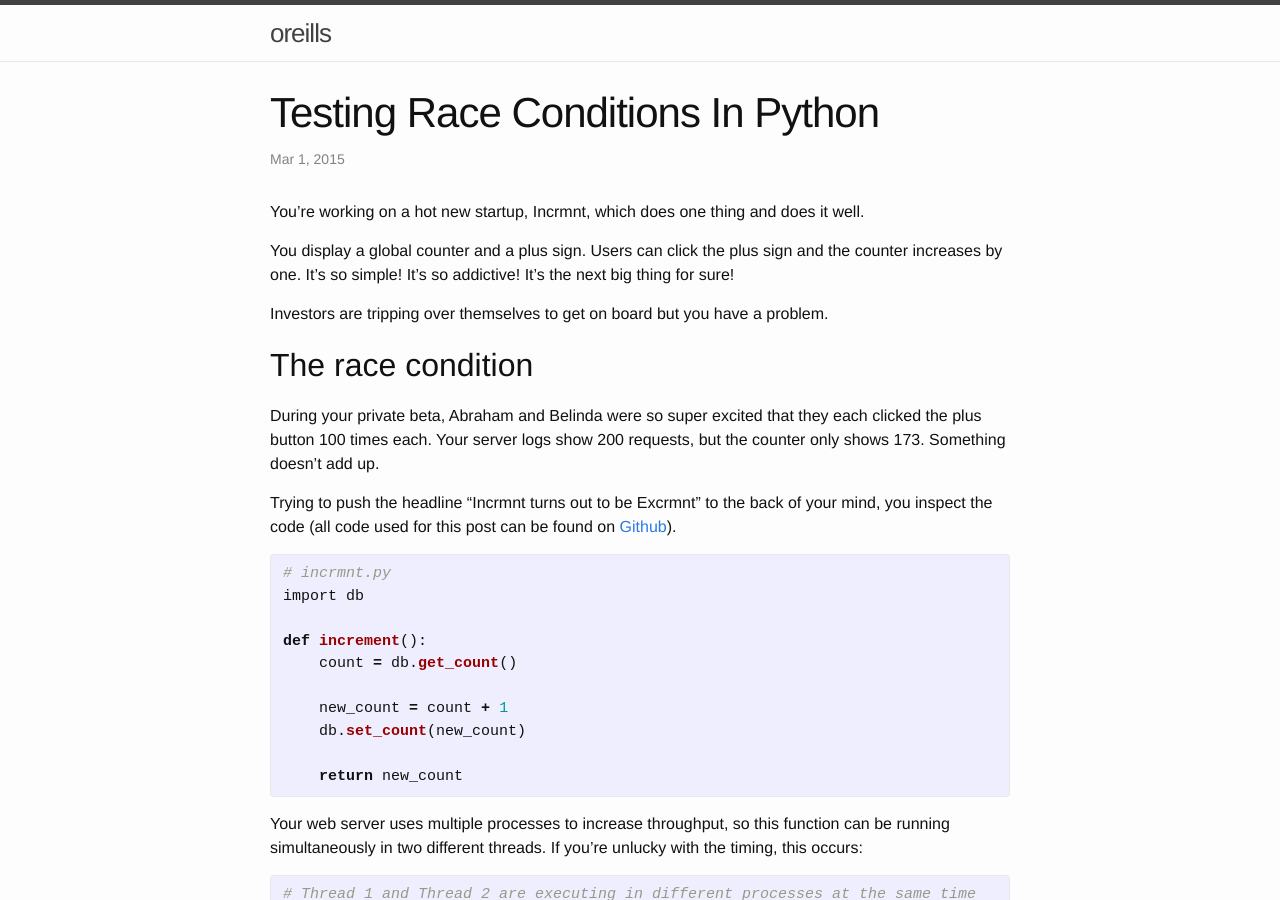
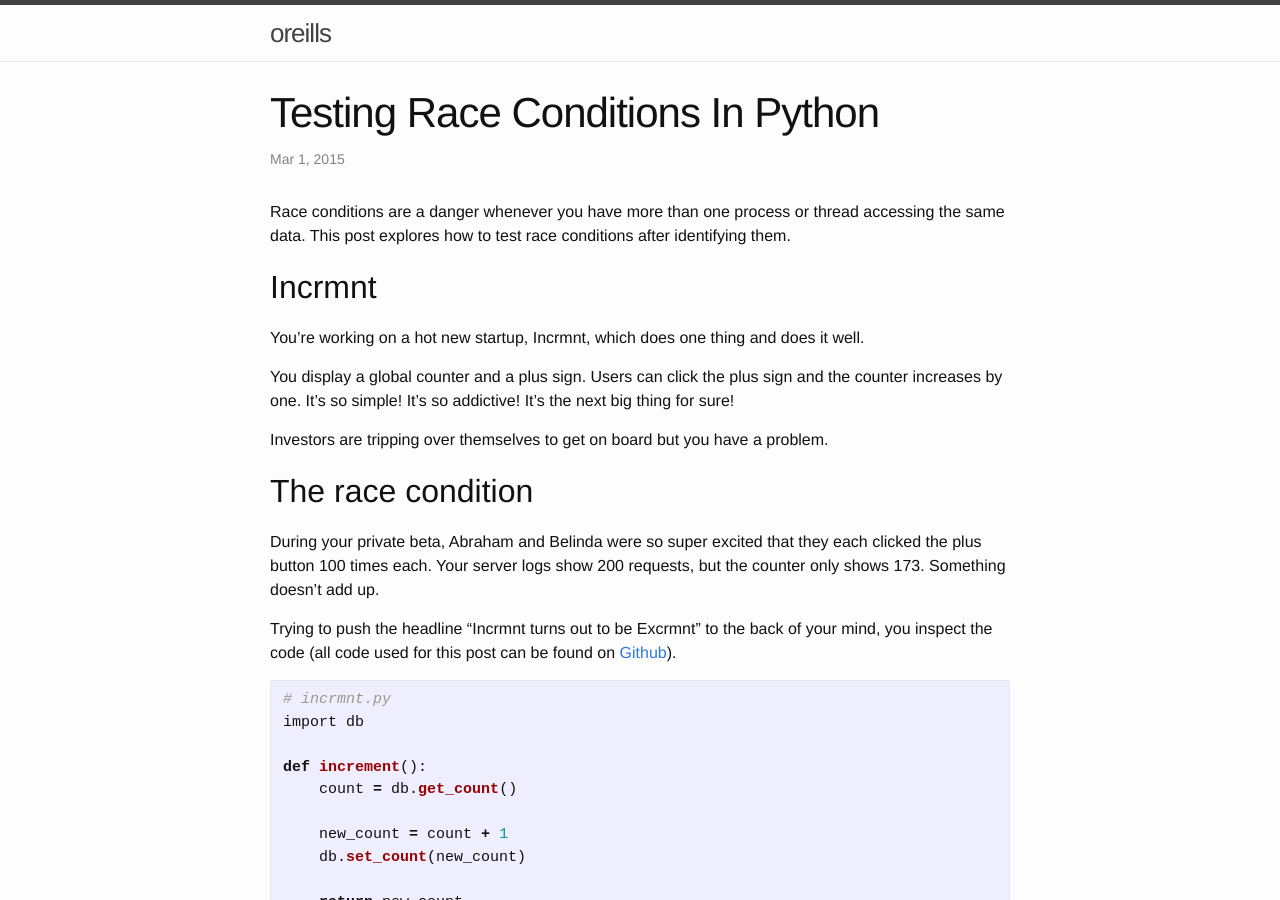
Before and after one commit to c-oreills/c-oreills-staging, a Jekyll site: the page built from _posts/2015-03-01-testing-race-conditions-in-python.md, in a window 1280 px wide and 900 px high. Built offline with Jekyll 4.4.1, drawn with Linux system fonts in a browser that asks for light colours.

Commit message:
Add intro sentence to race conditions post

```diff
--- a/_posts/2015-03-01-testing-race-conditions-in-python.md
+++ b/_posts/2015-03-01-testing-race-conditions-in-python.md
@@ -1,6 +1,10 @@
 ---
 layout: post
 ---
+
+Race conditions are a danger whenever you have more than one process or thread accessing the same data. This post explores how to test race conditions after identifying them.
+
+## Incrmnt
 
 You're working on a hot new startup, Incrmnt, which does one thing and does it well.
 
```
